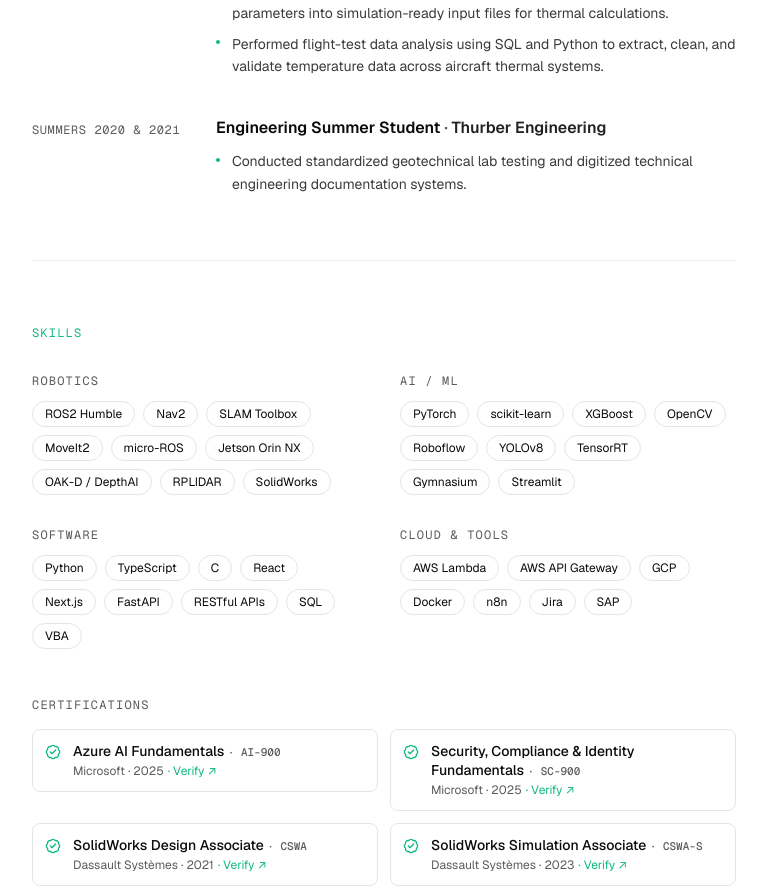
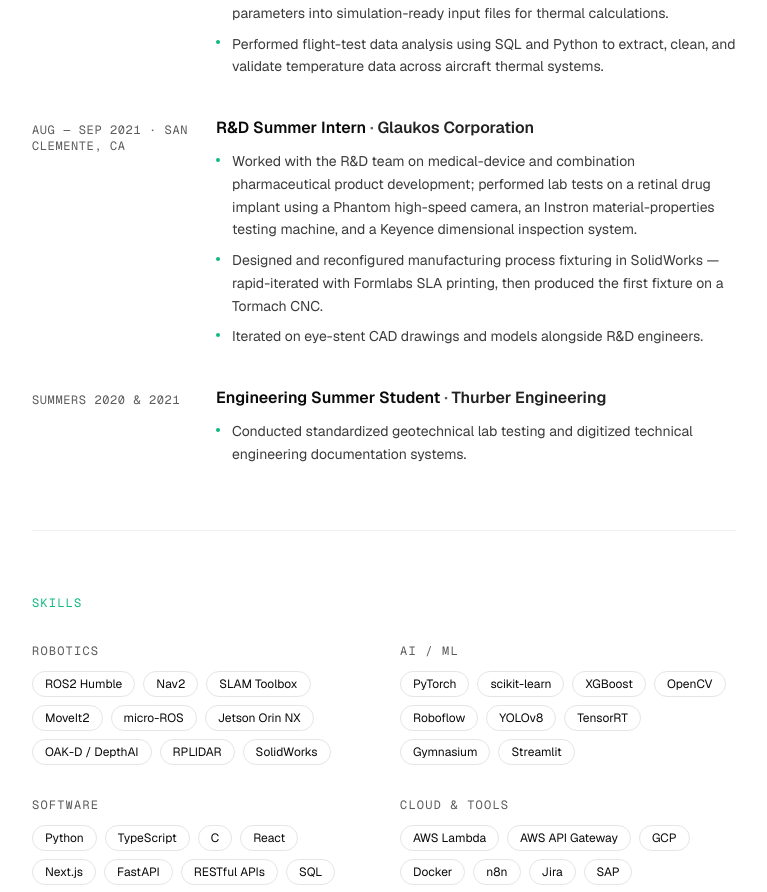
Before and after one commit to issaa71/issaahmed.com, a Next.js app: page / in a window 1280 px wide. Shown: the part 2264-3156 px from the top of the page, without its empty margins (256-1023 px from the left). Built offline with nearby package versions, Linux system fonts and the light colour scheme.

Commit message:
feat(experience): add Glaukos R&D summer internship (Aug-Sep 2021, San Clemente)

```diff
--- a/app/page.tsx
+++ b/app/page.tsx
@@ -108,6 +108,16 @@
       "Core developer on Global Companion — a finalist-award-winning AI chatbot that dynamically sequences aircraft testing procedures based on part availability.",
       "Built automated data pipelines (Microsoft VBA) that transformed raw parameters into simulation-ready input files for thermal calculations.",
       "Performed flight-test data analysis using SQL and Python to extract, clean, and validate temperature data across aircraft thermal systems.",
+    ],
+  },
+  {
+    role: "R&D Summer Intern",
+    org: "Glaukos Corporation",
+    period: "Aug — Sep 2021 · San Clemente, CA",
+    bullets: [
+      "Worked with the R&D team on medical-device and combination pharmaceutical product development; performed lab tests on a retinal drug implant using a Phantom high-speed camera, an Instron material-properties testing machine, and a Keyence dimensional inspection system.",
+      "Designed and reconfigured manufacturing process fixturing in SolidWorks — rapid-iterated with Formlabs SLA printing, then produced the first fixture on a Tormach CNC.",
+      "Iterated on eye-stent CAD drawings and models alongside R&D engineers.",
     ],
   },
   {
```
